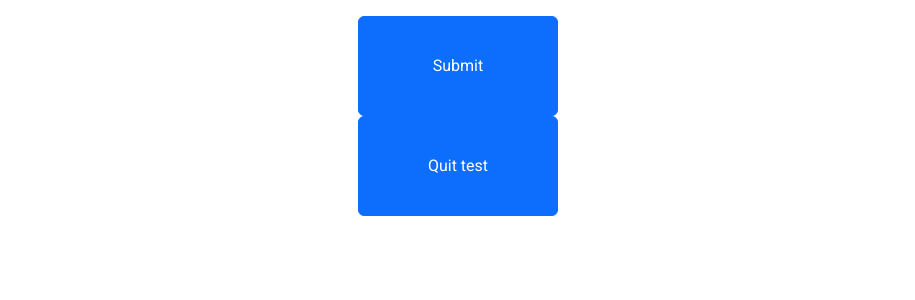
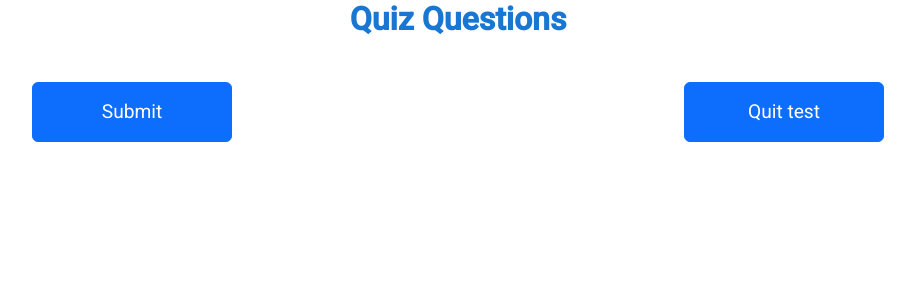
Before and after one commit to Gazda70/CodeTrainingApp, an Angular app in the folder client_app/code_training_app/: page /question-list in a window 1280 px wide. Shown: the top 300 px of the page, without its empty margins (182-1097 px from the left). Built offline with nearby package versions, Linux system fonts and the light colour scheme.

Commit message:
Use grid layout in the component.

```diff
--- a/client_app/code_training_app/src/app/components/question-list/question-list.component.html
+++ b/client_app/code_training_app/src/app/components/question-list/question-list.component.html
@@ -1,5 +1,6 @@
-<ol>
-  <li *ngFor="let question of questions()">
+<h2 class="question-list-heading text-center mb-4">Quiz Questions</h2>
+<div class="grid-container">
+  <li *ngFor="let question of questions()" class="grid-item">
     <app-question [question]="question" (answerId)="selectAnswer(question, $event)"></app-question>
     <!-- <div>
       <p>{{ question.text }}</p>
@@ -12,12 +13,12 @@
       </ul>
     </div> -->
   </li>
-</ol>
-
-<button type="button" class="btn btn-primary submit-button" (click)="submitForm()">
-  Submit
-</button>
-<button type="button" class="btn btn-primary submit-button" (click)="quitTest()">
-  Quit test
-</button>
-<br/>
+  <div class="grid-buttons">
+    <button type="button" class="btn btn-primary submit-button grid-button-submit" (click)="submitForm()">
+    Submit
+    </button>
+    <button type="button" class="btn btn-primary submit-button grid-button-quit" (click)="quitTest()">
+      Quit test
+    </button>
+  </div>
+</div>
--- a/client_app/code_training_app/src/app/components/question-list/question-list.component.scss
+++ b/client_app/code_training_app/src/app/components/question-list/question-list.component.scss
@@ -12,3 +12,41 @@ button {
 .red {
     color: red;
 }
+
+* {
+    margin: 0;
+    box-sizing: border-box;
+}
+
+.grid-container {
+    display: grid;
+    grid-template-columns: repeat(auto-fill, minmax(300px, 1fr));
+    grid-auto-rows: min-content;
+    gap: 20px;
+}
+
+.grid-container > li {
+    padding: 10px;
+    font-size: 40px;
+}
+
+.grid-buttons {
+    grid-column: 1 / -1; // Span all columns
+    display: flex;
+    justify-content: center;
+    gap: 24px;
+    margin-top: 20px;
+}
+
+.submit-button, .quit-button {
+    width: 200px;
+    height: 60px;
+    font-size: 1.2rem;
+}
+
+.question-list-heading {
+    font-size: 2rem;
+    font-weight: 700;
+    color: #1976d2;
+    margin-bottom: 2rem;
+}
```
